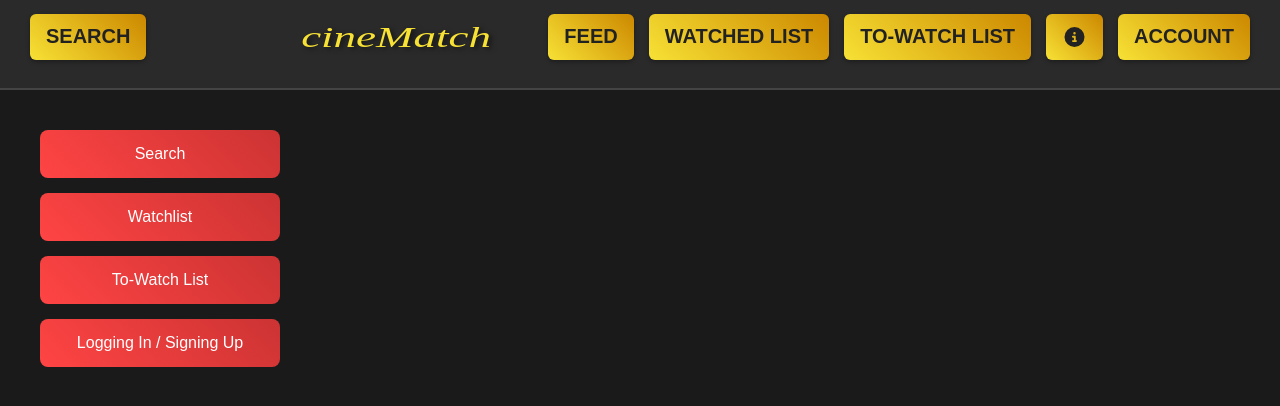
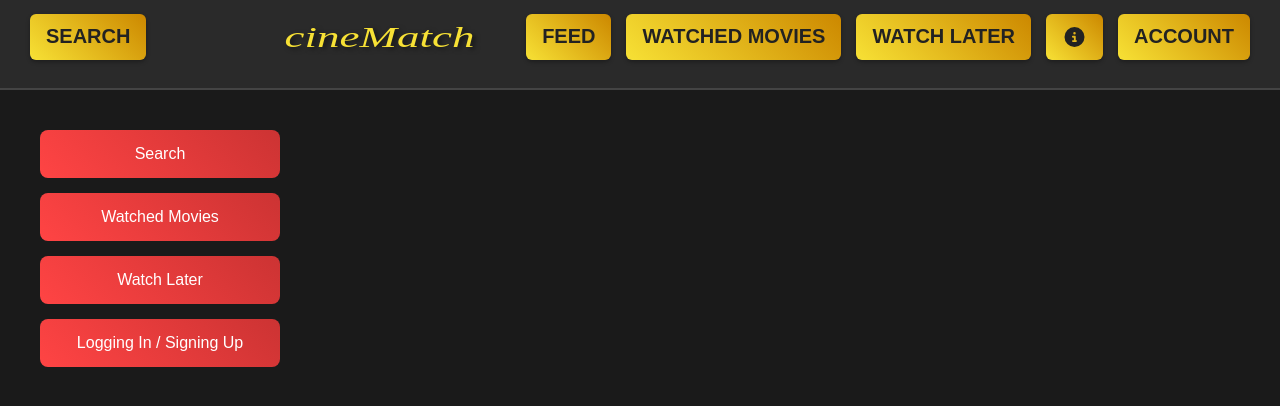
Before and after one commit to COSC481W-2025Fall/CineMatch, a React (Vite) app in the folder mern/client/: page /help in a window 1280 px wide. Shown: the top 406 px of the page. Built offline with nearby package versions, Linux system fonts and the light colour scheme; no server answers; a web font is replaced by a local one.

Commit message:
Naming consistency for watched movies

```diff
--- a/mern/client/src/components/Help.jsx
+++ b/mern/client/src/components/Help.jsx
@@ -29,14 +29,14 @@ export default function Help() {
             case "watchlist":
                 return (
                     <p className="help-info">
-                        The Watched List keeps track of movies you've seen and helps
+                        The Watched Movies list keeps track of movies you've seen and helps
                         personalize your recommendations.
                     </p>
                 );
             case "to-watch":
                 return (
                     <p className="help-info">
-                        Save movies you plan to watch later in the To-Watch List.
+                        Save movies you plan to watch later in the Watch Later list.
                     </p>
                 );
             case "login/signup":
@@ -85,7 +85,7 @@ export default function Help() {
                             className="menu-button menu-button-red"
                             onClick={() => setSearchMenuOpen(false)}
                         >
-                            WATCHED LIST
+                            WATCHED MOVIES
                         </Link>
 
                         <Link
@@ -93,7 +93,7 @@ export default function Help() {
                             className="menu-button menu-button-red"
                             onClick={() => setSearchMenuOpen(false)}
                         >
-                            TO-WATCH LIST
+                            WATCH LATER
                         </Link>
 
                         <div className="menu-logo">cinematch</div>
@@ -164,7 +164,7 @@ export default function Help() {
                         style={activeButton === "watchlist" ? activeStyle : undefined}
                         className="help-button"
                     >
-                        Watchlist
+                        Watched Movies
                     </button>
 
                     <button
@@ -172,7 +172,7 @@ export default function Help() {
                         style={activeButton === "to-watch" ? activeStyle : undefined}
                         className="help-button"
                     >
-                        To-Watch List
+                        Watch Later
                     </button>
 
                     <button
--- a/mern/client/src/components/MovieDetails.jsx
+++ b/mern/client/src/components/MovieDetails.jsx
@@ -234,8 +234,8 @@ export default function MovieDetails({
                                     aria-pressed={!!isWatched}
                                 >
                                     {isWatched
-                                        ? "Remove from Watched List"
-                                        : "Add to Watched List"}
+                                        ? "Unmark As Watched"
+                                        : "Mark As Watched"}
                                 </button>
 
                                 <button
@@ -249,8 +249,8 @@ export default function MovieDetails({
                                     aria-pressed={!!inToWatch}
                                 >
                                     {inToWatch
-                                        ? "Remove from To-Watch List"
-                                        : "Save for Later"}
+                                        ? "Remove from Watch Later"
+                                        : "Add to Watch Later"}
                                 </button>
                             </div>
 
--- a/mern/client/src/components/Navigation.jsx
+++ b/mern/client/src/components/Navigation.jsx
@@ -108,14 +108,14 @@ export default function Navigation({ sidebarCollapsed, setSidebarCollapsed }) {
                         className="dropdown-item"
                         onClick={() => setListsOpen(false)}
                     >
-                      WatchList
+                      Watched Movies
                     </Link>
                     <Link
                         to="/to-watch-list"
                         className="dropdown-item"
                         onClick={() => setListsOpen(false)}
                     >
-                      To-Watch List
+                      Watch Later
                     </Link>
                   </div>
               )}
@@ -133,10 +133,10 @@ export default function Navigation({ sidebarCollapsed, setSidebarCollapsed }) {
               FEED
             </Link>
             <Link to="/watchlist" className={btnClass("/watchlist")}>
-              WATCHED LIST
+              WATCHED MOVIES
             </Link>
             <Link to="/to-watch-list" className={btnClass("/to-watch-list")}>
-              TO-WATCH LIST
+              WATCH LATER
             </Link>
 
             {/* Both: HELP icon button */}
--- a/mern/client/src/components/ToWatchList.jsx
+++ b/mern/client/src/components/ToWatchList.jsx
@@ -305,7 +305,7 @@ export default function ToWatchListPage() {
 
             if (ids.length === 0) {
                 setMovies([]);
-                setStatus("Your to-watch list is empty.");
+                setStatus("Your watch later list is empty.");
                 return;
             }
 
@@ -324,7 +324,7 @@ export default function ToWatchListPage() {
             setStatus(
                 withTmdb.length
                     ? ""
-                    : "Your to-watch list is empty or no matches for this search."
+                    : "Your watch later list is empty or no matches for this search."
             );
         } catch (err) {
             console.error(err);
```
